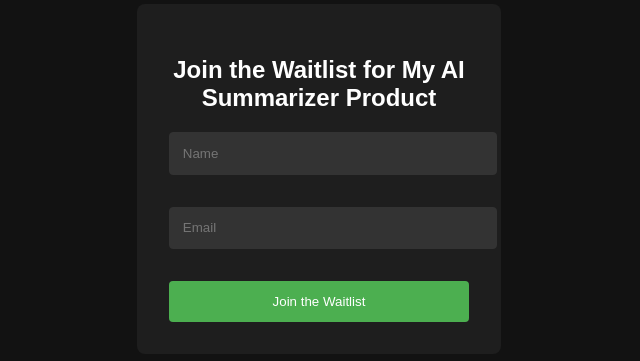
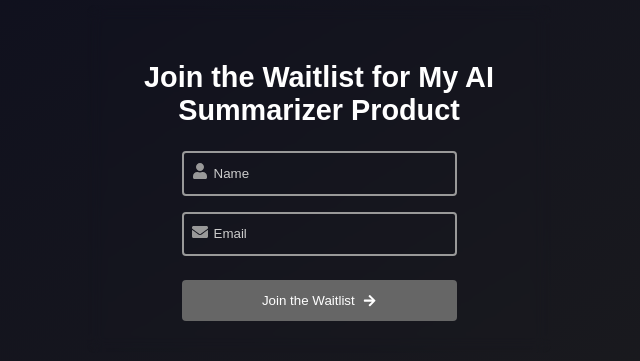
Before and after one commit to Keshav-Thakur-108/waitlist-web-app, a React (Create React App) app: page / in a window 1280 px wide. Shown: the part 221-582 px from the top of the page, without its empty margins (321-961 px from the left). Built offline with nearby package versions, Linux system fonts and the light colour scheme.

Commit message:
Modify Form.js and globalStyles.js

```diff
--- a/src/components/Form.js
+++ b/src/components/Form.js
@@ -3,6 +3,7 @@ import styled from 'styled-components';
 import { useForm } from 'react-hook-form';
 import { yupResolver } from '@hookform/resolvers/yup';
 import * as yup from 'yup';
+import { FaUser, FaEnvelope, FaArrowRight } from 'react-icons/fa'; // Import icons
 import Popup from './Popup';
 
 const schema = yup.object().shape({
@@ -11,52 +12,117 @@ const schema = yup.object().shape({
 });
 
 const FormContainer = styled.div`
-  background: #1e1e1e;
   padding: 2rem;
   border-radius: 8px;
-  width: 300px;
+  max-width: 400px; /* Set a maximum width */
+  width: 100%; /* Allow full width up to max-width */
   text-align: center;
+  backdrop-filter: blur(8px); /* Blurring effect for the form */
+  margin: 0 auto; /* Center the form container */
+  display: flex; /* Use flexbox for alignment */
+  flex-direction: column; /* Arrange children vertically */
+  align-items: center; /* Center children horizontally */
+`;
+
+const Title = styled.h2`
+  font-size: 1.8rem; /* Increase font size */
+  font-weight: bold; /* Make title bold */
+  margin-bottom: 1.5rem; /* Spacing below title */
+`;
+
+const InputContainer = styled.div`
+  position: relative;
+  width: 100%; /* Full width for input container */
+  min-width: 275px;
+  max-width: 350px; /* Limit the maximum width for better alignment */
+  margin-bottom: 1rem;
+  display: flex;
+`;
+
+const Icon = styled.span`
+  position: absolute;
+  left: 10px;
+  top: 50%;
+  transform: translateY(-50%);
+  color: #999; /* Default icon color matches greyish outline */
+  transition: color 0.3s ease;
 `;
 
 const Input = styled.input`
-  margin-bottom: 1rem;
-  padding: 0.8rem;
-  width: 100%;
+  padding: 0.8rem 0.8rem 0.8rem 30px; /* Add padding for icons */
+  width: 100%; /* Full width for input field */
+  border: 2px solid #999; /* Greyish outline */
   border-radius: 4px;
-  border: 1px solid #333;
-  background-color: #333;
-  color: #fff;
+  background-color: transparent; /* No background */
+  color: #999; /* Default text color */
+
+  &::placeholder {
+    color: #cccccc; /* Light color for placeholder */
+  }
+
+  &:focus {
+    outline: none;
+    border: 2px solid #ffffff; /* White border on focus */
+    color: #ffffff; /* Change text color to white on focus */
+  }
+
+  &:focus + ${Icon}, &:focus {
+    color: #ffffff; /* Change icon color to white on focus */
+  }
 `;
 
 const Button = styled.button`
-  background-color: #4CAF50;
+  background-color: ${props => (props.disabled ? '#666' : '#4CAF50')}; /* Muted color for disabled state */
   color: white;
   padding: 0.8rem;
-  width: 100%;
+  width: 100%; /* Full width for the button */
+  max-width: 350px; /* Match button width to input */
   border-radius: 4px;
-  cursor: pointer;
+  cursor: ${props => (props.disabled ? 'not-allowed' : 'pointer')}; /* Not allowed cursor for disabled */
+  margin-top: 1.5rem; /* Spacing above the button */
+  transition: background-color 0.3s ease; /* Smooth transition for color change */
+  display: flex; /* Flex for alignment */
+  align-items: center; /* Center the icon vertically */
+  justify-content: center; /* Center content horizontally */
+
+  &:hover {
+    background-color: ${props => (props.disabled ? '#666' : '#45a049')}; /* Darker green on hover */
+  }
+`;
+
+const ArrowIcon = styled(FaArrowRight)`
+  margin-left: 0.5rem; /* Spacing between text and icon */
 `;
 
 const Form = () => {
-  const { register, handleSubmit, formState: { errors } } = useForm({
+  const { register, handleSubmit, formState: { errors, isDirty, isValid } } = useForm({
     resolver: yupResolver(schema),
+    mode: 'onChange', // Validate on change for real-time feedback
   });
   const [showPopup, setShowPopup] = useState(false);
 
-  const onSubmit = () => {
+  const onSubmit = async (data) => {
+    // Here you’d send the data to the backend
     setShowPopup(true);
-    // Here you’d send the data to the backend
   };
 
   return (
     <FormContainer>
-      <h2>Join the Waitlist for My AI Summarizer Product</h2>
+      <Title>Join the Waitlist for My AI Summarizer Product</Title>
       <form onSubmit={handleSubmit(onSubmit)}>
-        <Input type="text" placeholder="Name" {...register('name')} />
+        <InputContainer>
+          <Icon><FaUser /></Icon>
+          <Input type="text" placeholder="Name" {...register('name')} />
+        </InputContainer>
         <p>{errors.name?.message}</p>
-        <Input type="email" placeholder="Email" {...register('email')} />
+        <InputContainer>
+          <Icon><FaEnvelope /></Icon>
+          <Input type="email" placeholder="Email" {...register('email')} />
+        </InputContainer>
         <p>{errors.email?.message}</p>
-        <Button type="submit">Join the Waitlist</Button>
+        <Button type="submit" disabled={!isDirty || !isValid}>
+          Join the Waitlist <ArrowIcon />
+        </Button>
       </form>
       {showPopup && <Popup onClose={() => setShowPopup(false)} />}
     </FormContainer>
--- a/src/styles/globalStyles.js
+++ b/src/styles/globalStyles.js
@@ -5,7 +5,8 @@ export const GlobalStyle = createGlobalStyle`
     margin: 0;
     padding: 0;
     font-family: 'Arial', sans-serif;
-    background-color: #121212;
+    background: linear-gradient(to bottom right, #0b0c1e, #1e1e1e);
+    background-size: cover;
     color: #ffffff;
     display: flex;
     align-items: center;
```
